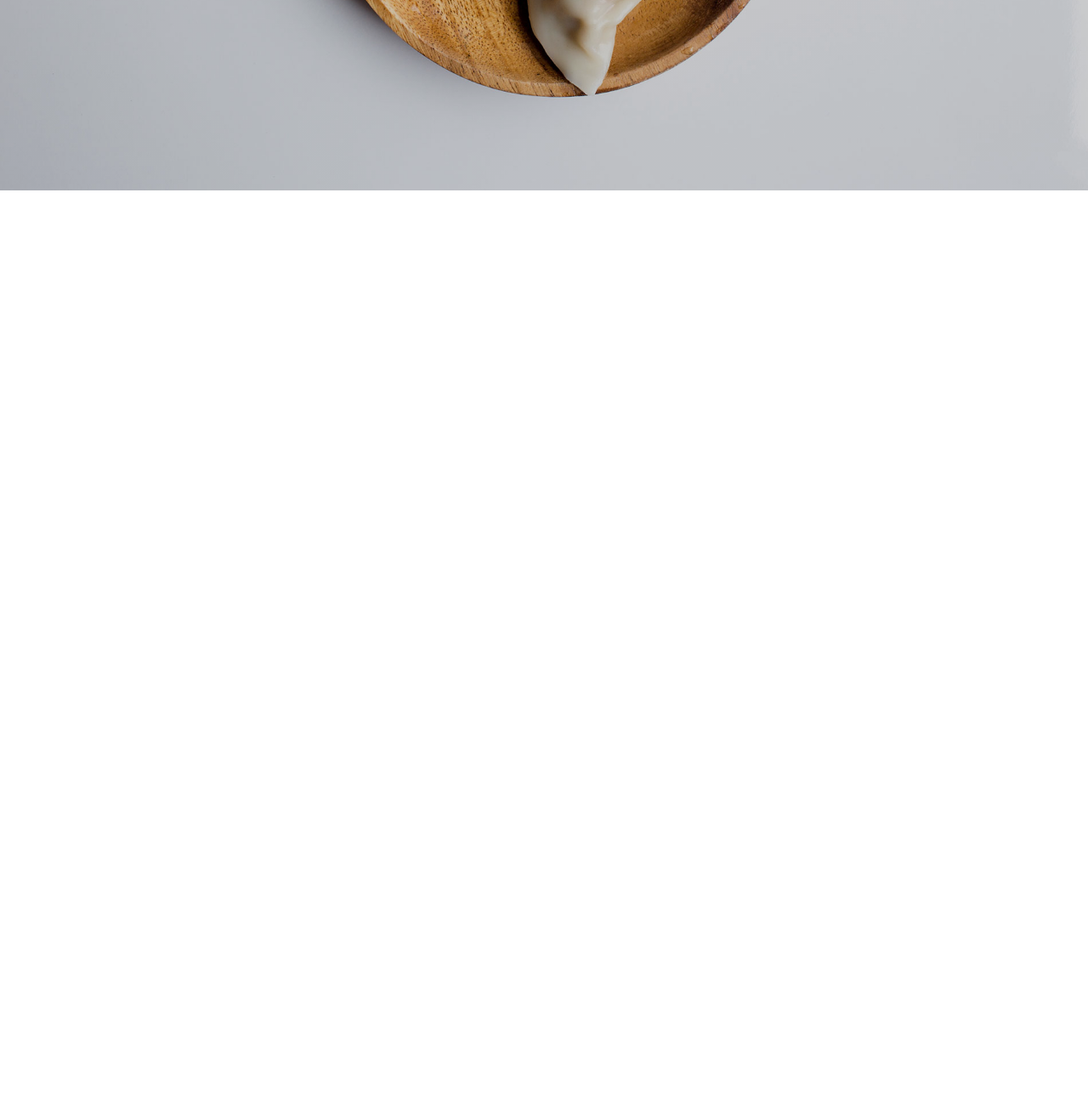
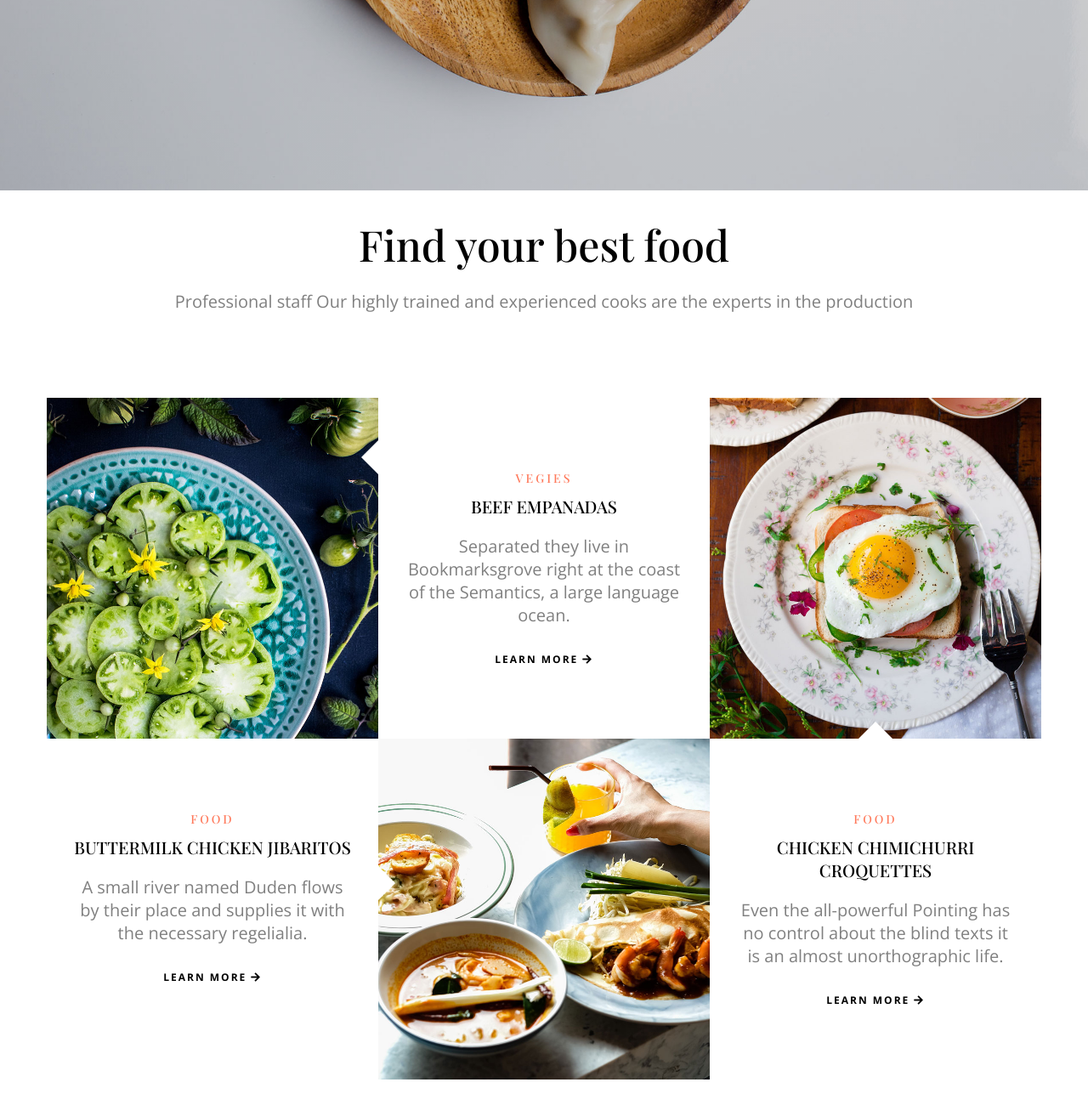
Before and after one commit to Maakoos/Project2, a website built with webpack: page index.html in a window 1280 px wide. Shown: the part 576-1876 px from the top of the page at 85% size. Before the commit the page ends 800 px from the top, so only its background shows below. Built offline with nearby package versions, Linux system fonts and the light colour scheme.

Commit message:
Add food section. Create components: container, description, heading

```diff
--- a/index.html
+++ b/index.html
@@ -10,12 +10,23 @@
       href="https://fonts.googleapis.com/css2?family=Open+Sans:wght@300;400;600;700;800&family=Playfair+Display:wght@500&display=swap"
       rel="stylesheet"
     />
+
+    <!-- Font Awesome  -->
+    <link
+      rel="stylesheet"
+      href="https://cdnjs.cloudflare.com/ajax/libs/font-awesome/5.12.0-2/css/all.min.css"
+      integrity="sha256-46r060N2LrChLLb5zowXQ72/iKKNiw/lAmygmHExk/o="
+      crossorigin="anonymous"
+    />
   </head>
   <body>
+    <!-- Header -->
     <header class="header">
       <h1 class="header__welcome">Welcome to Meal</h1>
       <button class="button">Reserve a table</button>
     </header>
+
+    <!-- Navigation -->
     <nav class="navigation">
       <a href="" class="navigation__logo">M</a>
       <!-- <span class="navigation__hamburger"></span> -->
@@ -38,5 +49,53 @@
         </li>
       </ul>
     </nav>
+
+    <!-- Food -->
+    <section class="food">
+      <div class="container">
+        <h2 class="heading">Find your best food</h2>
+        <p class="description">
+          Professional staff Our highly trained and experienced cooks are the
+          experts in the production
+        </p>
+
+        <div class="food__itemBox">
+          <div class="food__img food__img--first"></div>
+          <div class="food__item">
+            <span class="food__subheading">Vegies</span>
+            <h3 class="heading heading--small">Beef Empanadas</h3>
+            <p class="description">
+              Separated they live in Bookmarksgrove right at the coast of the
+              Semantics, a large language ocean.
+            </p>
+            <a href="" class="food__link">Learn more</a>
+          </div>
+
+          <div class="food__img food__img--second"></div>
+          <div class="food__item">
+            <span class="food__subheading">Food</span>
+            <h3 class="heading heading--small">Buttermilk chicken jibaritos</h3>
+            <p class="description">
+              A small river named Duden flows by their place and supplies it
+              with the necessary regelialia.
+            </p>
+            <a href="" class="food__link">Learn more</a>
+          </div>
+
+          <div class="food__img food__img--third"></div>
+          <div class="food__item">
+            <span class="food__subheading">Food</span>
+            <h3 class="heading heading--small">
+              Chicken chimichurri croquettes
+            </h3>
+            <p class="description">
+              Even the all-powerful Pointing has no control about the blind
+              texts it is an almost unorthographic life.
+            </p>
+            <a href="" class="food__link">Learn more</a>
+          </div>
+        </div>
+      </div>
+    </section>
   </body>
 </html>
--- a/package.json
+++ b/package.json
@@ -12,6 +12,7 @@
   "devDependencies": {
     "clean-webpack-plugin": "^3.0.0",
     "css-loader": "^3.6.0",
+    "file-loader": "^6.0.0",
     "html-webpack-plugin": "^4.3.0",
     "mini-css-extract-plugin": "^0.9.0",
     "node-sass": "^4.14.1",
--- /dev/null
+++ b/src/scss/components/_container.scss
@@ -0,0 +1,21 @@
+.container {
+  margin: 0 auto;
+  padding: 30px 15px;
+  // max-width: 1200px;
+
+  @media (min-width: 576px) {
+    max-width: 540px;
+  }
+
+  @media (min-width: 768px) {
+    max-width: 720px;
+  }
+
+  @media (min-width: 992px) {
+    max-width: 960px;
+  }
+
+  @media (min-width: 1200px) {
+    max-width: 1200px;
+  }
+}
--- /dev/null
+++ b/src/scss/components/_description.scss
@@ -0,0 +1,6 @@
+.description {
+  color: $txtLightColor;
+  font-size: 20px;
+  font-weight: 300;
+  font-family: $primaryFont;
+}
--- /dev/null
+++ b/src/scss/components/_food.scss
@@ -0,0 +1,114 @@
+.food {
+  text-align: center;
+
+  &__itemBox {
+    display: grid;
+    grid-template-columns: 1fr;
+    margin-top: 100px;
+
+    @media (min-width: 1024px) {
+      grid-template-columns: repeat(3, 1fr);
+    }
+  }
+
+  &__item {
+    margin: 85px 0;
+    padding: 0 30px;
+  }
+
+  &__img {
+    display: none;
+    position: relative;
+    background-size: cover;
+
+    @media (min-width: 1024px) {
+      display: block;
+    }
+
+    &::after {
+      content: "";
+      position: absolute;
+      width: 0;
+      height: 0;
+    }
+
+    &--first {
+      background-image: url("/public/food_1.jpg");
+
+      &::after {
+        top: 50px;
+        right: 0;
+
+        border-top: 20px solid transparent;
+        border-right: 20px solid #fff;
+        border-bottom: 20px solid transparent;
+      }
+    }
+
+    &--second {
+      background-image: url("/public/food_2.jpg");
+
+      &::after {
+        bottom: 0;
+        left: 50%;
+        border-left: 20px solid transparent;
+        border-right: 20px solid transparent;
+        border-bottom: 20px solid #fff;
+        transform: translateX(-50%);
+      }
+    }
+
+    &--third {
+      background-image: url("/public/food_3.jpg");
+
+      &::after {
+        top: 150px;
+        left: 0;
+        border-top: 20px solid transparent;
+        border-left: 20px solid #fff;
+        border-bottom: 20px solid transparent;
+      }
+    }
+  }
+
+  &__subheading {
+    display: block;
+    margin-bottom: 10px;
+    color: $primaryColor;
+    font-size: 14px;
+    font-family: $secondaryFont;
+    text-transform: uppercase;
+    letter-spacing: 3px;
+    font-weight: 500;
+  }
+
+  &__link {
+    display: block;
+    margin-top: 30px;
+    color: $txtColor;
+    font-size: 12px;
+    font-family: $primaryFont;
+    text-transform: uppercase;
+    text-decoration: none;
+    letter-spacing: 2px;
+    font-weight: 700;
+    transition: transform 0.2s linear;
+
+    &::after {
+      content: "\f061";
+      margin-left: 5px;
+      font-family: "Font Awesome 5 Free";
+      font-weight: 900;
+      transition: transform 0.2s linear;
+      display: inline-block;
+    }
+
+    &:hover {
+      transform: translateX(-5px);
+    }
+
+    &:hover::after {
+      transform: translateX(10px);
+    }
+  }
+}
--- a/src/scss/components/_header.scss
+++ b/src/scss/components/_header.scss
@@ -6,7 +6,7 @@
   background-size: cover;
   background-position: center;
   background-repeat: no-repeat;
-  // background-attachment: fixed;
+  background-attachment: fixed;
   display: flex;
   flex-direction: column;
   justify-content: center;
--- /dev/null
+++ b/src/scss/components/_heading.scss
@@ -0,0 +1,15 @@
+.heading {
+  margin-bottom: 20px;
+  font-size: 30px;
+  font-weight: 500;
+  font-family: $secondaryFont;
+
+  @media (min-width: 1024px) {
+    font-size: 50px;
+  }
+
+  &--small {
+    font-size: 20px;
+    text-transform: uppercase;
+  }
+}
--- a/src/scss/style.scss
+++ b/src/scss/style.scss
@@ -2,7 +2,11 @@
 @import "./utils/breakpoints";
 @import "./utils/mixins";
 @import "./utils/reset";
+@import "./components/container";
 @import "./components/header";
 @import "./components/button";
 @import "./components/navigation";
 @import "./components/hamburger";
+@import "./components/heading";
+@import "./components/description";
+@import "./components/food";
```
Also changed, not shown: public/food_1.jpg (added), public/food_2.jpg (added), public/food_3.jpg (added), 1 other file.
